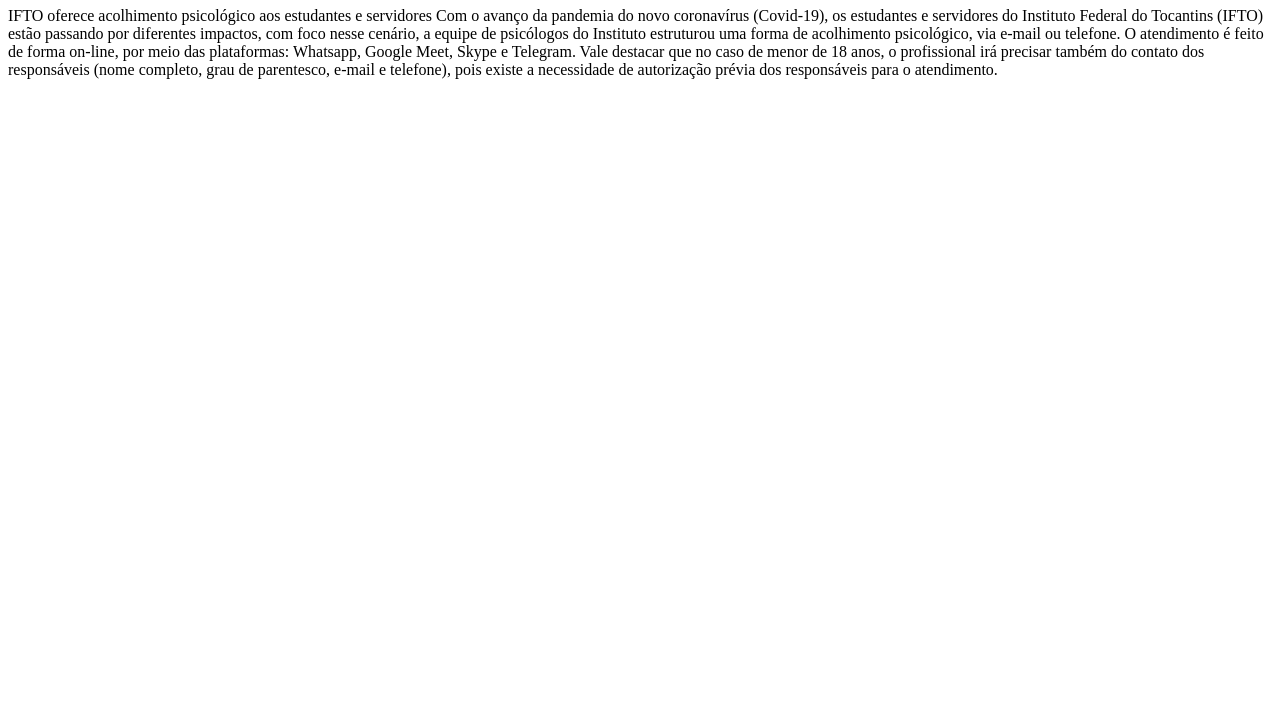
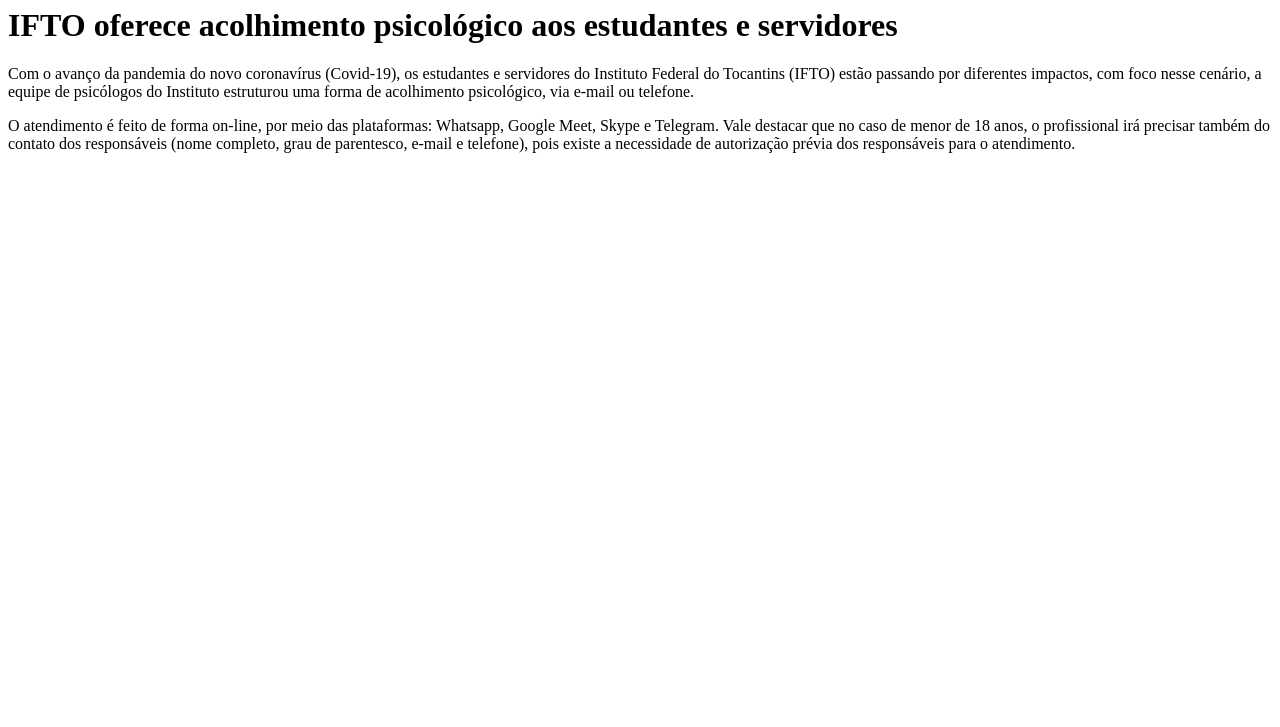
Before and after one commit to jallisson/pw, a plain HTML site: page index.html in a window 1280 px wide. Shown: the part 73-800 px from the top of the page. Drawn offline with Linux system fonts and the light colour scheme.

Commit message:
inclusão de páragrafos

```diff
--- a/index.html
+++ b/index.html
@@ -6,13 +6,11 @@
 </head>
 <body>
 <h1> Olá Mundo </h1>
-IFTO oferece acolhimento psicológico aos estudantes e servidores
+<h1>IFTO oferece acolhimento psicológico aos estudantes e servidores</h1>
 
-Com o avanço da pandemia do novo coronavírus (Covid-19), os estudantes e servidores do Instituto Federal do Tocantins (IFTO) estão passando por diferentes impactos, com foco nesse cenário, a equipe de psicólogos do Instituto estruturou uma forma de acolhimento psicológico, via e-mail ou telefone.
+<p>Com o avanço da pandemia do novo coronavírus (Covid-19), os estudantes e servidores do Instituto Federal do Tocantins (IFTO) estão passando por diferentes impactos, com foco nesse cenário, a equipe de psicólogos do Instituto estruturou uma forma de acolhimento psicológico, via e-mail ou telefone.</p>
 
-O atendimento é feito de forma on-line, por meio das plataformas: Whatsapp, Google Meet, Skype e Telegram. Vale destacar que no caso de menor de 18 anos, o profissional irá precisar também do contato dos responsáveis (nome completo, grau de parentesco, e-mail e telefone), pois existe a necessidade de autorização prévia dos responsáveis para o atendimento.
-
-
+<p>O atendimento é feito de forma on-line, por meio das plataformas: Whatsapp, Google Meet, Skype e Telegram. Vale destacar que no caso de menor de 18 anos, o profissional irá precisar também do contato dos responsáveis (nome completo, grau de parentesco, e-mail e telefone), pois existe a necessidade de autorização prévia dos responsáveis para o atendimento.</p>
 
 </body>
 </html>
```
